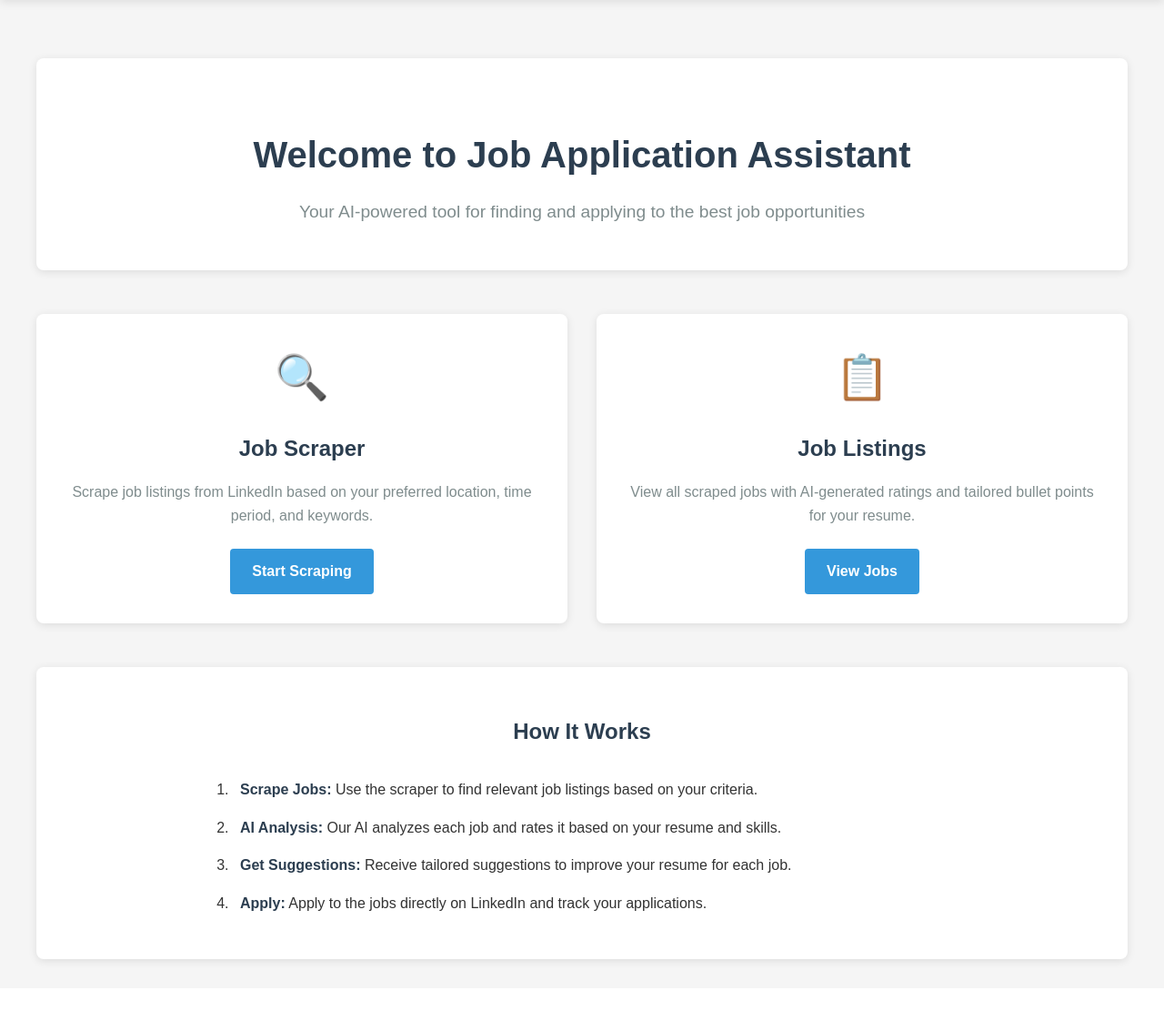
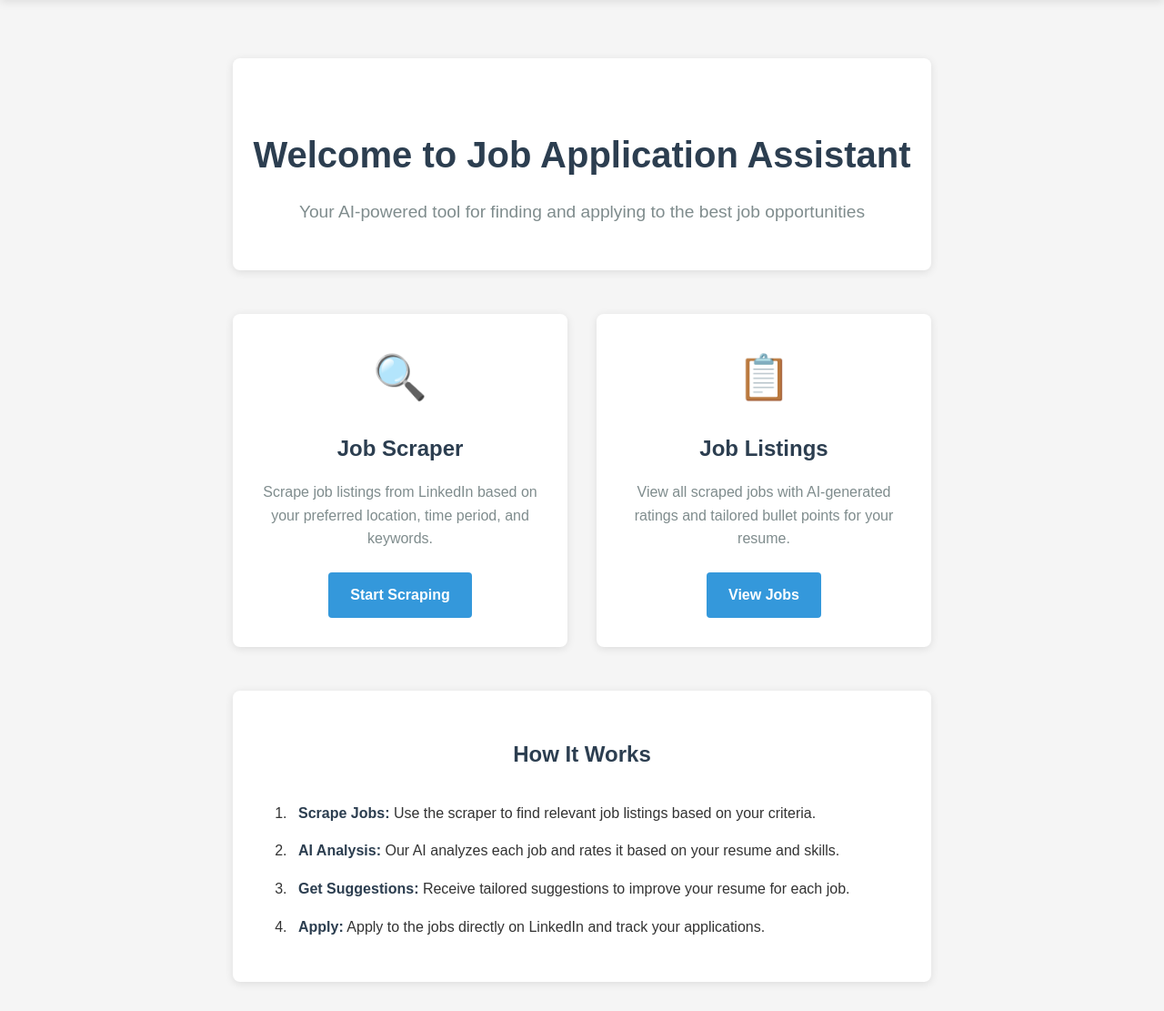
Before and after one commit to CosmicWatcher/job_application_helper, a Flask app: page / in a window 1280 px wide. Shown: the part 74-1185 px from the top of the page at 91% size. Before the commit the page ends 1136 px from the top, so only its background shows below. Run offline with Flask 3, Linux system fonts and the light colour scheme.

Commit message:
increased font size for better readability

```diff
--- a/src/static/css/common.css
+++ b/src/static/css/common.css
@@ -10,8 +10,8 @@ body {
 }
 
 .container {
-  min-width: 1200px;
-  max-width: 50vw;
+  min-width: 30vw;
+  max-width: 60vw;
   margin: 0 auto;
   padding: 2rem;
 }
--- a/src/static/css/jobs.css
+++ b/src/static/css/jobs.css
@@ -80,6 +80,7 @@
   overflow: hidden;
   display: -webkit-box;
   -webkit-box-orient: vertical;
+  font-size: 1.2rem;
 }
 
 .edit-resume-btn {
--- a/src/static/css/resume-editor.css
+++ b/src/static/css/resume-editor.css
@@ -175,6 +175,7 @@
 .item-text {
   flex: 1;
   padding-right: 30px; /* Make room for edit button */
+  font-size: 1.2rem;
 }
 
 .edit-item-btn,
@@ -239,8 +240,6 @@
   border-top: 1px solid #ddd;
   padding-top: 8px;
   margin-top: 5px;
-  max-height: 30vh;
-  overflow-y: auto;
 }
 
 .suggestions-container h2 {
@@ -268,6 +267,7 @@
   flex: 0 0 calc(33.333% - 10px);
   max-width: calc(33.333% - 10px);
   box-sizing: border-box;
+  font-size: 1.2rem;
 }
 
 .suggestion-item:before {
```
